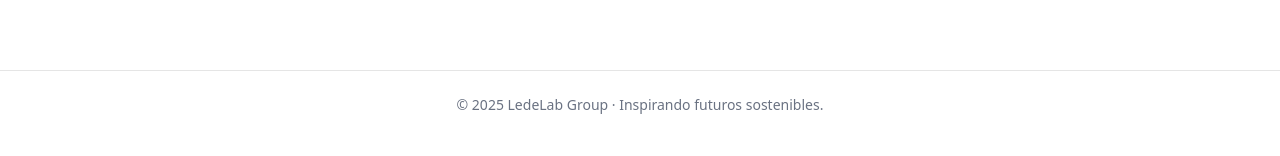
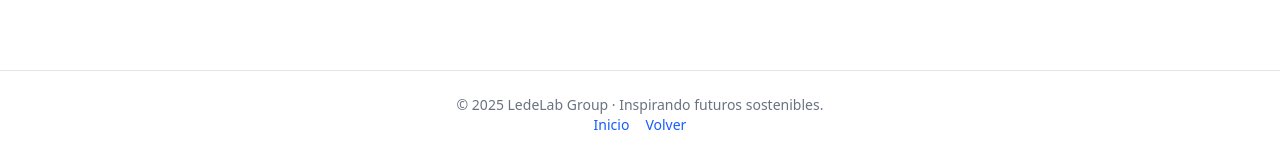
Before and after one commit to ledelab2030/javier-web, a Next.js app: page / in a window 1280 px wide. Shown: the part 1516-1672 px from the top of the page. Built offline with nearby package versions, Linux system fonts and the light colour scheme.

Commit message:
Agregar enlaces a Inicio y Volver en el footer

```diff
--- a/src/components/layout.tsx
+++ b/src/components/layout.tsx
@@ -63,8 +63,12 @@ export default function RootLayout({
           {children}
         </main>
 
-        <footer className="border-t py-6 px-6 text-sm text-gray-500 text-center">
+        <footer className="border-t py-6 px-6 text-sm text-gray-500 text-center space-y-2">
           © 2025 LedeLab Group · Inspirando futuros sostenibles.
+          <div className="flex justify-center gap-4 text-blue-600">
+            <Link href="/">Inicio</Link>
+            <Link href="#" onClick={() => window.history.back()}>Volver</Link>
+          </div>
         </footer>
       </body>
     </html>
```
